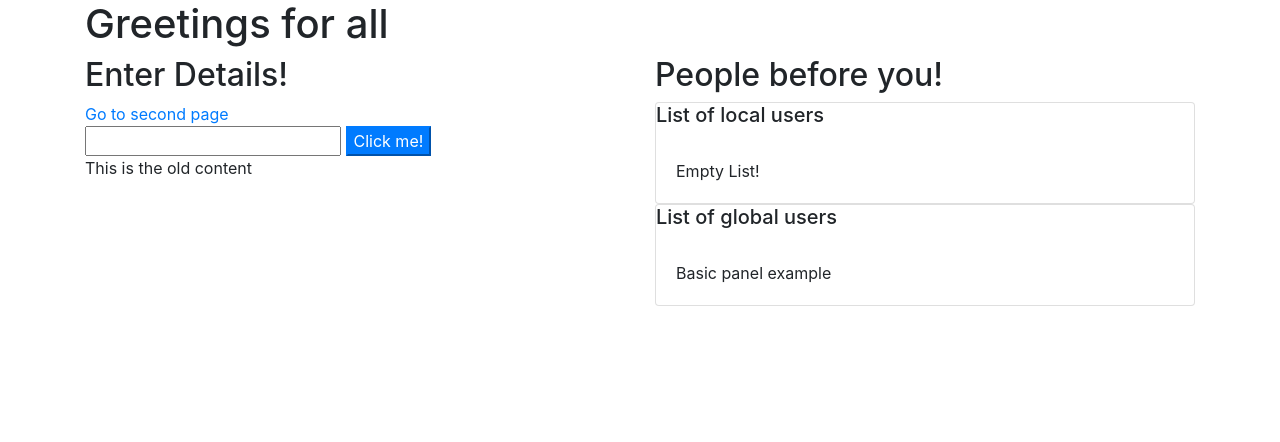
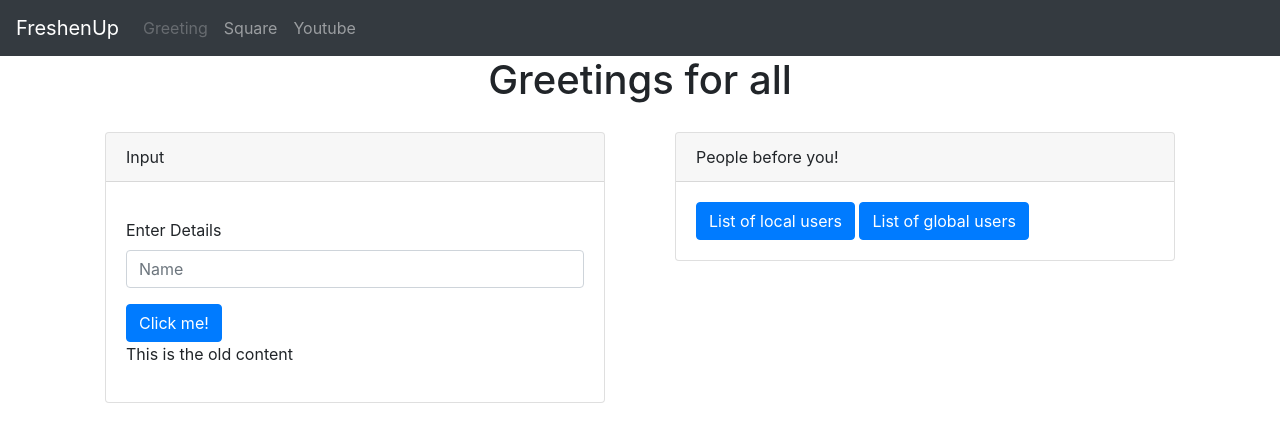
Before and after one commit to shivam0735/python-website, a plain HTML site: page website/index.html in a window 1280 px wide. Drawn offline with nearby package versions, Linux system fonts and the light colour scheme; no server answers.

Commit message:
UI Improvements
- Add Navbar to all pages
- Improve User Interface for greeting page
- Disallow duplicates for greetings for local and global history

```diff
--- a/website/index.css
+++ b/website/index.css
@@ -0,0 +1,4 @@
+.cards-styles {
+    max-width: 100%;
+    margin: 20px;
+}
--- a/website/index.html
+++ b/website/index.html
@@ -3,34 +3,67 @@
     <head>
         <title>My Website</title>
         <link rel="stylesheet" href="https://stackpath.bootstrapcdn.com/bootstrap/4.5.2/css/bootstrap.min.css" integrity="sha384-JcKb8q3iqJ61gNV9KGb8thSsNjpSL0n8PARn9HuZOnIxN0hoP+VmmDGMN5t9UJ0Z" crossorigin="anonymous">
+        <link rel="stylesheet" href="index.css">
     </head>
     <body>
+        <nav class="navbar navbar-expand-lg navbar-dark bg-dark">
+            <a class="navbar-brand" href="/">FreshenUp</a>
+            <button class="navbar-toggler" type="button" data-toggle="collapse" data-target="#navbarNav" aria-controls="navbarNav" aria-expanded="false" aria-label="Toggle navigation">
+              <span class="navbar-toggler-icon"></span>
+            </button>
+            <div class="collapse navbar-collapse" id="navbarNav">
+              <ul class="navbar-nav">
+                <li class="nav-item">
+                  <a class="nav-link disabled" href="/index.html">Greeting <span class="sr-only">(current)</span></a>
+                </li>
+                <li class="nav-item">
+                  <a class="nav-link" href="/second.html">Square</a>
+                </li>
+                <li class="nav-item">
+                  <a class="nav-link" href="/youtube.html">Youtube</a>
+                </li>
+              </ul>
+            </div>
+          </nav>
         <div class="container">
-
-                <h1 id="main-heading">Greetings for all</h1>
+                <div class="row justify-content-center">
+                    <h1 id="main-heading">Greetings for all</h1>
+                </div>
                 <div class="row">
-                    <div class="col-lg-6">
-                        <h2>Enter Details!</h2>
-                        <a href="second.html">Go to second page</a> <br/>
-                        <input id="my-name"/>
-                        <button id="my-button" class="btn-primary">Click me!</button>
-                        <p id="my-content">This is the old content</p>
-                    </div>
-                    <div class="col-lg-6">
-                        <h2>People before you!</h2>
-                        <div class="card">
-                            <h5 class="card-title">List of local users</h5>
-                            <div class="card-body" id="local-history-box">
-                              Empty List!
+                    <div class="col-lg-6 equal">
+                        <div class="card cards-styles">
+                            <div class="card-header">
+                                Input
                             </div>
-                        </div>
-                        <div class="card">
-                            <h5 class="card-title">List of global users</h5>
-                            <div class="card-body" id="global-history-box">
-                              Basic panel example
+                            <div class="card-body">
+                                <p class="card-text"></p>
+                                <div class="form-group">
+                                    <label for="my-name">Enter Details</label>
+                                    <input placeholder="Name" id="my-name" class="form-control" />
+                                </div>
+                                <button id="my-button" class="btn btn-primary">Click me!</button>
+                                <p id="my-content">This is the old content</p>
                             </div>
                         </div>
                     </div>
+                    <div class="col-lg-6 equal">
+                        <div class="card cards-styles">
+                            <div class="card-header">
+                                People before you!
+                            </div>
+                            <div class="card-body" id="history-super">
+                                <button class="btn btn-primary" data-toggle="collapse" data-target="#local-history-box" role="button" aria-expanded="false" aria-controls="local-history-box">List of local users</button>
+                                <button class="btn btn-primary" data-toggle="collapse" data-target="#global-history-box" role="button" aria-expanded="false" aria-controls="global-history-box">List of global users</button>
+                                <div class="collapse" id="local-history-box" aria-labelledby="local-history-box" data-parent="#history-super">
+                                    Empty List!
+                                </div>
+                                <div class="collapse" id="global-history-box" aria-labelledby="global-history-box" data-parent="#history-super">
+                                    Basic panel example
+                                </div>
+                            </div>
+                        </div>
+                    </div>
+                </div>
             </div>
         </div>
         <script src="https://ajax.googleapis.com/ajax/libs/jquery/3.5.1/jquery.min.js"></script>
--- a/website/index.js
+++ b/website/index.js
@@ -16,32 +16,26 @@ function change_content(data) {
     $.get("http://" + server_url + ":5000/history", update_global_history)
 }
 
-function update_local_history() {
+function update_history(history_list, list_id) {
     // <ul>
     // <li>..</li>
     // <li>..</li>
     // <li>..</li>
     // </ul>
-    var my_list = "<ul>";
-    local_history.forEach(function(elem){
-       my_list += "<li>" + elem + "</li>"
+    var my_list = '<ul class="list-group list-group-flush">';
+    history_list.forEach(function(elem){
+       my_list += '<li class="list-group-item">' + elem + "</li>"
     });
     my_list += "</ul>";
-    $("#local-history-box").html(my_list);
+    $("#" + list_id).html(my_list);
+}
+
+function update_local_history() {
+    update_history(local_history, 'local-history-box');
 }
 
 function update_global_history(global_history) {
-    // <ul>
-    // <li>..</li>
-    // <li>..</li>
-    // <li>..</li>
-    // </ul>
-    var my_list = "<ul>";
-    global_history.forEach(function(elem){
-       my_list += "<li>" + elem + "</li>"
-    });
-    my_list += "</ul>";
-    $("#global-history-box").html(my_list);
+    update_history(global_history, 'global-history-box');
 }
 
 function get_content() {
@@ -50,6 +44,7 @@ function get_content() {
         alert("Enter something");
         return;
     }
-    local_history.push(requested_name);
+    if(!local_history.includes(requested_name))
+        local_history.push(requested_name);
     $.get("http://" + server_url + ":5000/greeting/" + requested_name, change_content)
 }
```
Also changed, not shown: website/second.html (+19 -0 lines), website/youtube.html (+19 -0 lines), 1 other file.
